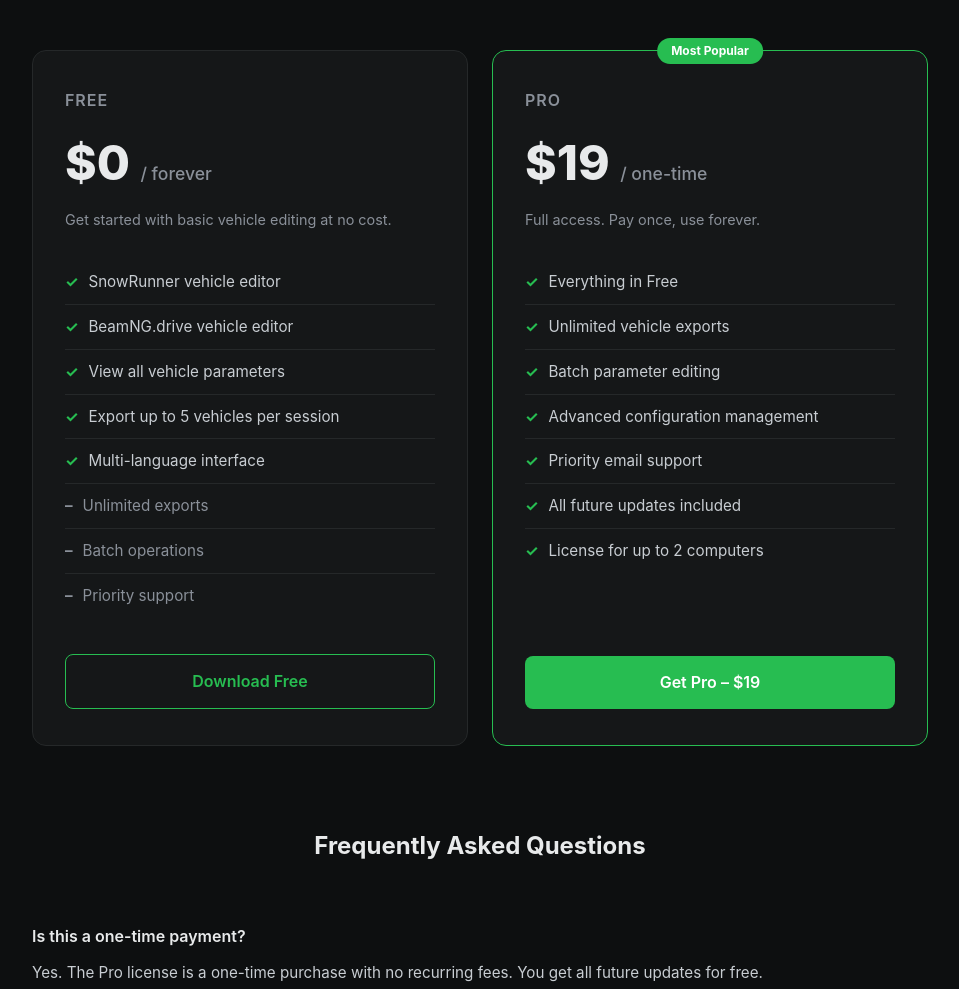
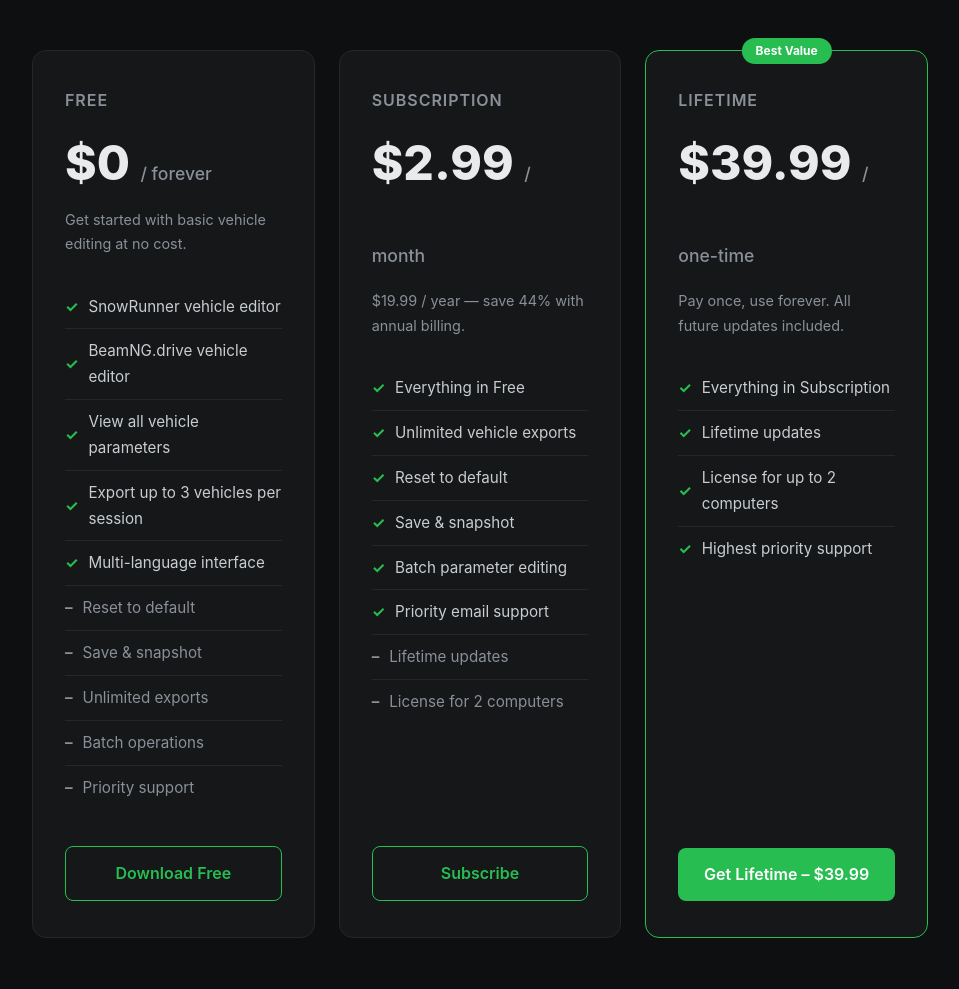
Before and after one commit to Shaoxinxi/gam-editor-website, a plain HTML site: page pricing.html in a window 1280 px wide. Shown: the part 260-1249 px from the top of the page, without its empty margins (160-1119 px from the left). Drawn offline with Linux system fonts and the light colour scheme.

Commit message:
Update pricing: Free / .99/mo Subscription / 9.99 Lifetime

```diff
--- a/pricing.html
+++ b/pricing.html
@@ -25,8 +25,8 @@
     .container { max-width: 960px; margin: 0 auto; padding: 80px 2rem 100px; text-align: center; }
     h1 { font-size: 2.4rem; font-weight: 700; margin-bottom: 12px; }
     .subtitle { color: var(--text-muted); font-size: 1.05rem; margin-bottom: 64px; }
-    .plans { display: grid; grid-template-columns: 1fr 1fr; gap: 24px; text-align: left; }
-    @media (max-width: 640px) { .plans { grid-template-columns: 1fr; } }
+    .plans { display: grid; grid-template-columns: 1fr 1fr 1fr; gap: 24px; text-align: left; }
+    @media (max-width: 900px) { .plans { grid-template-columns: 1fr; } }
     .plan {
       background: var(--bg-card); border: 1px solid var(--border);
       border-radius: 14px; padding: 36px 32px;
@@ -89,8 +89,10 @@
         <li>SnowRunner vehicle editor</li>
         <li>BeamNG.drive vehicle editor</li>
         <li>View all vehicle parameters</li>
-        <li>Export up to 5 vehicles per session</li>
+        <li>Export up to 3 vehicles per session</li>
         <li>Multi-language interface</li>
+        <li class="no">Reset to default</li>
+        <li class="no">Save &amp; snapshot</li>
         <li class="no">Unlimited exports</li>
         <li class="no">Batch operations</li>
         <li class="no">Priority support</li>
@@ -98,22 +100,37 @@
       <a href="/" class="btn outline">Download Free</a>
     </div>
 
-    <!-- Pro -->
-    <div class="plan featured">
-      <div class="badge">Most Popular</div>
-      <div class="plan-name">Pro</div>
-      <div class="plan-price">$19 <span>/ one-time</span></div>
-      <p class="plan-desc">Full access. Pay once, use forever.</p>
+    <!-- Subscription -->
+    <div class="plan">
+      <div class="plan-name">Subscription</div>
+      <div class="plan-price">$2.99 <span>/ month</span></div>
+      <p class="plan-desc">$19.99 / year &mdash; save 44% with annual billing.</p>
       <ul class="features">
         <li>Everything in Free</li>
         <li>Unlimited vehicle exports</li>
+        <li>Reset to default</li>
+        <li>Save &amp; snapshot</li>
         <li>Batch parameter editing</li>
-        <li>Advanced configuration management</li>
         <li>Priority email support</li>
-        <li>All future updates included</li>
+        <li class="no">Lifetime updates</li>
+        <li class="no">License for 2 computers</li>
+      </ul>
+      <a href="/" class="btn outline">Subscribe</a>
+    </div>
+
+    <!-- Lifetime -->
+    <div class="plan featured" style="grid-column: span 1;">
+      <div class="badge">Best Value</div>
+      <div class="plan-name">Lifetime</div>
+      <div class="plan-price">$39.99 <span>/ one-time</span></div>
+      <p class="plan-desc">Pay once, use forever. All future updates included.</p>
+      <ul class="features">
+        <li>Everything in Subscription</li>
+        <li>Lifetime updates</li>
         <li>License for up to 2 computers</li>
+        <li>Highest priority support</li>
       </ul>
-      <a href="/" class="btn">Get Pro – $19</a>
+      <a href="/" class="btn">Get Lifetime &ndash; $39.99</a>
     </div>
   </div>
 
@@ -123,7 +140,7 @@
 
     <div class="faq-item">
       <div class="faq-q">Is this a one-time payment?</div>
-      <div class="faq-a">Yes. The Pro license is a one-time purchase with no recurring fees. You get all future updates for free.</div>
+      <div class="faq-a">Yes. The Lifetime license is a one-time purchase of $39.99 with no recurring fees. You get all future updates for free. Alternatively, subscribe for $2.99/month or $19.99/year.</div>
     </div>
 
     <div class="faq-item">
@@ -142,6 +159,11 @@
     </div>
 
     <div class="faq-item">
+      <div class="faq-q">Can I switch from subscription to lifetime?</div>
+      <div class="faq-a">Yes. At any time you can purchase the Lifetime license. Contact support and we'll credit your subscription payments toward the lifetime price.</div>
+    </div>
+
+    <div class="faq-item">
       <div class="faq-q">Is my game data safe?</div>
       <div class="faq-a">GAM Vehicle Editor runs entirely on your local machine and never uploads your game files. The Software automatically creates backups before making any changes.</div>
     </div>
```
